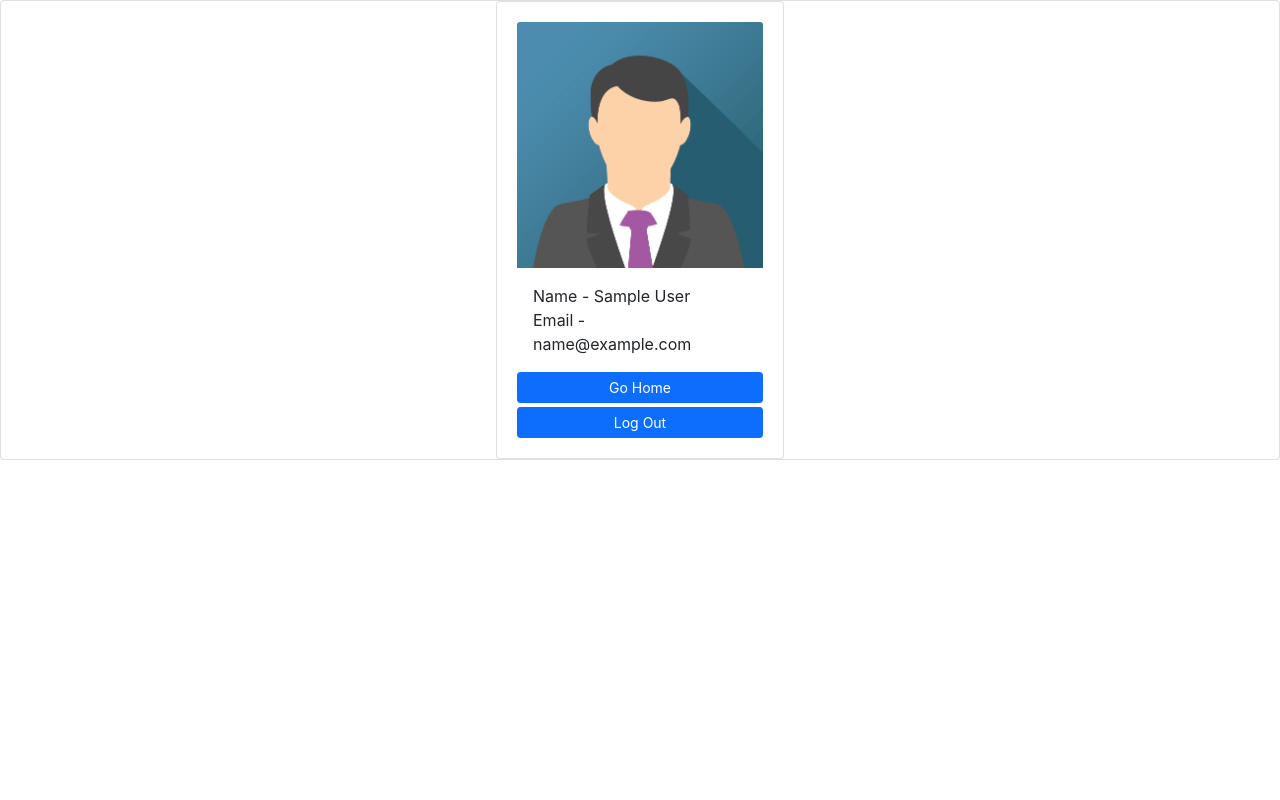
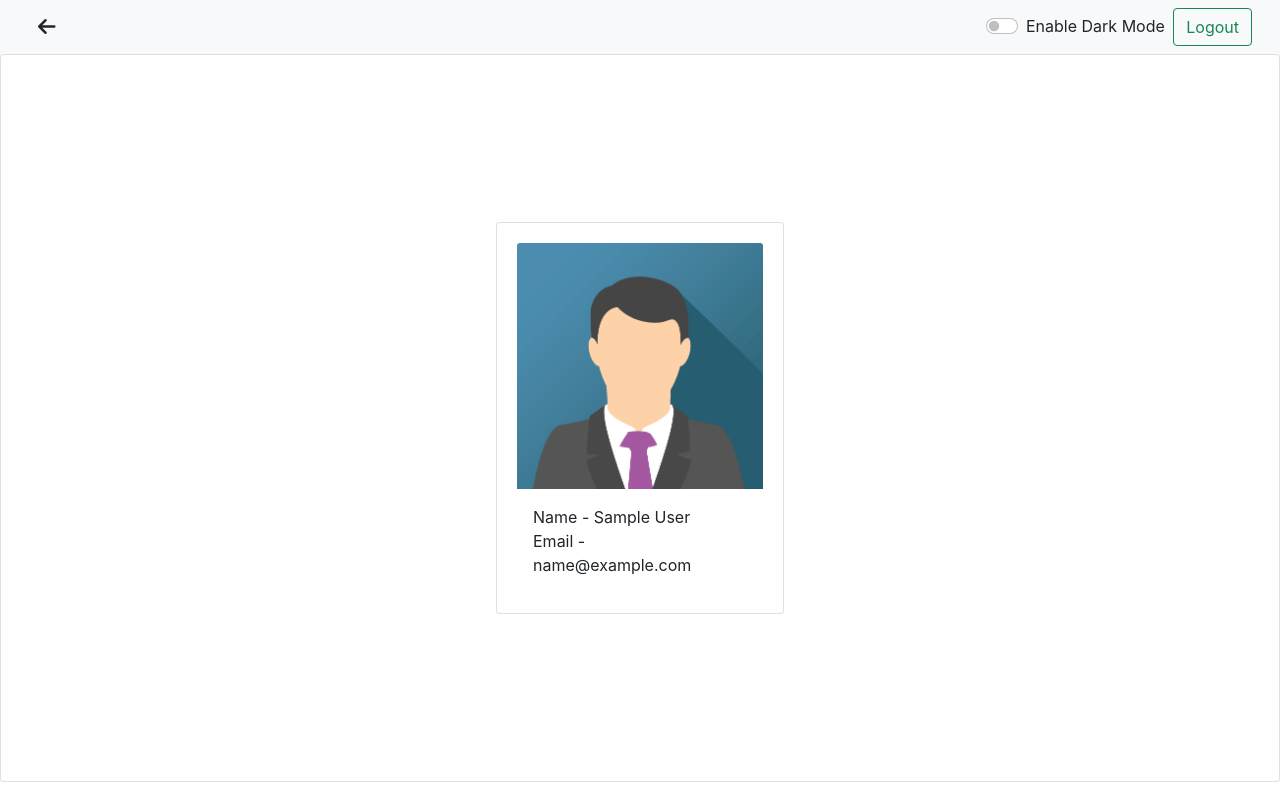
Before and after one commit to n07Laksh/news_clone_frontend, a React (Create React App) app: page /profile in a window 1280 px wide. Built offline with nearby package versions, Linux system fonts and the light colour scheme; sample sign-in values are in the browser's storage.

Commit message:
back logout theme change toggle

```diff
--- a/src/App.css
+++ b/src/App.css
@@ -582,11 +582,26 @@ span.entity {
   margin: auto;
   padding: 20px;
 }
-.back {
+
+.back-button {
+  font-size: 20px;
+  font-weight: bolder;
+  margin-left: 10px;
+}
+.back-button:hover {
   cursor: pointer;
+  font-size: 25px;
+  /* color:green; */
+}
+.dark-light-switch {
+  position: absolute;
+  right: 9%;
 }
 
 @media screen and (max-width: 450px) {
+  .dark-light-switch {
+    position:relative;
+  }
   .login-signup-btn {
     width: 100%;
   }
--- a/src/Components/Profile.js
+++ b/src/Components/Profile.js
@@ -4,6 +4,8 @@ import { useSelector, useDispatch } from 'react-redux'
 import { useNavigate } from 'react-router-dom'
 import { setPageError, setUser } from '../preferences/slices/userSlice'
 import Spinner from './Spinner'
+import ProfileNavbar from './ProfileNavbar'
+
 
 function Profile() {
   const [spin, setSpin] = useState(false);
@@ -46,16 +48,6 @@ function Profile() {
 
   }, [])
 
-  const goHome = () => {
-    navigate("/")
-  }
-  const handleLogout = () => {
-    localStorage.removeItem("user");
-    localStorage.removeItem("userDetail");
-    navigate("/login");
-    window.location.reload();
-  }
-
   return (
     <>
       {spin ? (
@@ -64,17 +56,13 @@ function Profile() {
         </>
       ) : (
         <>
-
-          <div className="card w-100 d-flex justify-content-center align-item-center">
+        <ProfileNavbar />
+          <div className="card w-100 d-flex justify-content-center align-item-center" style={{height:"91vh"}}>
             <div className="card card-div" style={{ width: "18rem" }}>
               <img src={avatarImage} className="card-img-top" alt="..." />
               <div className="card-body">
                 <p className="card-text">Name - {user ? user.name : ""}</p>
                 <p className="card-text">Email - {user ? user.email : ""}</p>
-              </div>
-              <div className="w-100">
-                <button onClick={goHome} className="btn btn-primary btn-sm w-100">Go Home</button>
-                <button onClick={handleLogout} className="btn btn-primary btn-sm w-100 mt-1">Log Out</button>
               </div>
             </div>
           </div>
--- /dev/null
+++ b/src/Components/ProfileNavbar.js
@@ -0,0 +1,62 @@
+import React from "react";
+// import { useDispatch, useSelector } from "react-redux";
+import { useNavigate } from 'react-router-dom';
+// import setBgTxtColor from '../preferences/slices/userSlice'
+
+const ProfileNavbar = () => {
+    const navigate = useNavigate();
+    // const dispatch = useDispatch()
+
+
+    const goHome = () => {
+        navigate("/")
+      }
+
+      const handleLogout = () => {
+        localStorage.removeItem("user");
+        localStorage.removeItem("userDetail");
+        navigate("/login");
+        window.location.reload();
+      }
+
+      const changeMode = (e) => {
+        // if (e.target.checked) {
+        //     // e.target.checked
+        //   let mode = { bg: "dark", txt: "light" };
+        //   localStorage.setItem("pageMode", JSON.stringify(mode));
+        // //   dispatch(setBgTxtColor())
+        //   window.location.reload();
+        // } else {
+        //   let mode = { bg: "light", txt: "dark" };
+        //   localStorage.setItem("pageMode", JSON.stringify(mode));
+        //   window.location.reload();
+        // }
+      };
+
+
+  return (
+    <div>
+      <nav className="navbar navbar-light bg-light">
+        <div className="container-fluid">
+          <a onClick={goHome} className="back-button" title="Go Back">
+            <i className="fa fa-arrow-left"></i>
+          </a>
+          <div className="form-check form-switch dark-light-switch">
+            <input onClick={(event)=>changeMode(event)}
+              className="form-check-input"
+              type="checkbox"
+              role="switch"
+              id="flexSwitchCheckChecked"
+            />
+            <label className="form-check-label" htmlFor="flexSwitchCheckChecked">
+              Enable Dark Mode
+            </label>
+          </div>
+          <button onClick={handleLogout} className="btn btn-outline-success">Logout</button>
+        </div>
+      </nav>
+    </div>
+  );
+};
+
+export default ProfileNavbar;
```
